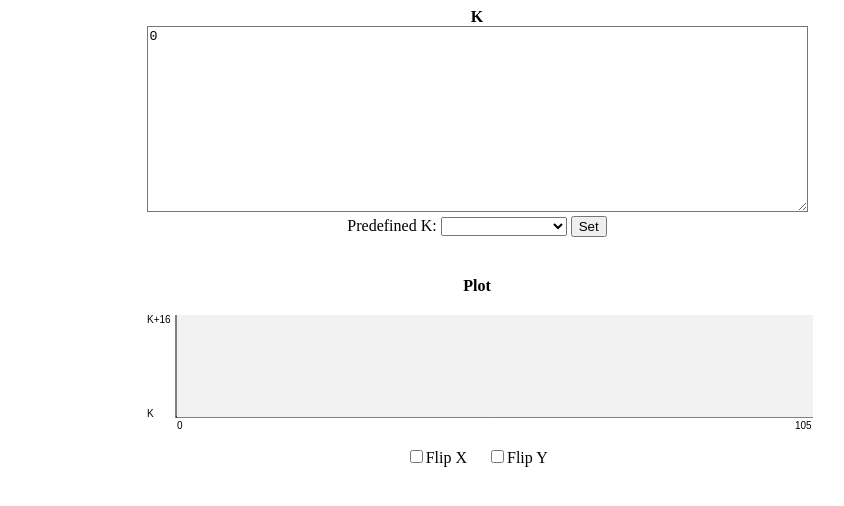
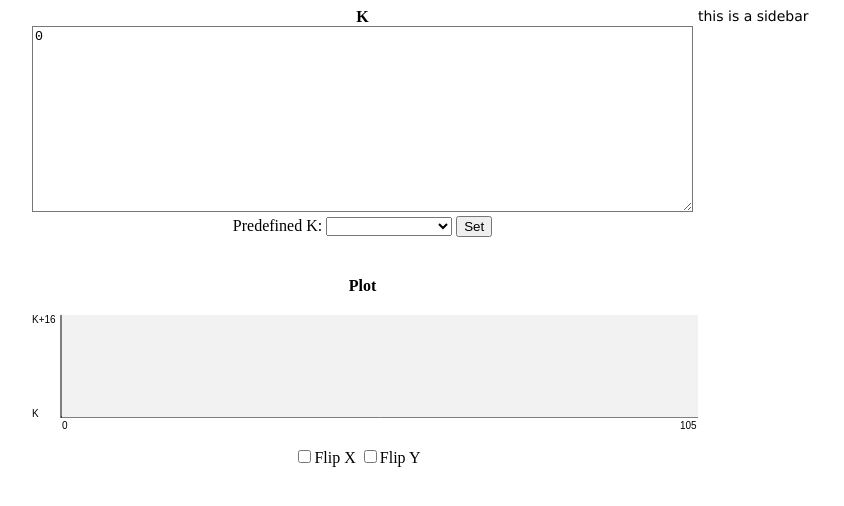
Before and after one commit to eliben/tupperformula, a plain HTML site: page index.html in a window 1280 px wide. Shown: the whole page, without its empty margins (163-1007 px from the left). Drawn offline with Linux system fonts and the light colour scheme.

Commit message:
Redo layout and add a sidebar

```diff
--- a/index.html
+++ b/index.html
@@ -3,59 +3,58 @@
   .container {
     margin: 0 auto;
     display: grid;
-    grid-template-columns: 1fr 1fr;
+    max-width: 900px;
+    grid-template-columns: 2fr 1fr;
     grid-template-rows: repeat(6, fit-content());
+    grid-template-areas:
+      "ktitle     sidebar"
+      "ktextbox   sidebar"
+      "presetbox  sidebar"
+      "plottitle  sidebar"
+      "plotcanvas sidebar"
+      "flipbox    sidebar"
   }
 
   .ktitle {
-    grid-column: 1 / 3;
-    grid-row: 1;
+    grid-area: ktitle;
     justify-self: center;
     font-weight: bold;
   }
 
   .ktextbox {
-    grid-column: 1 / 3;
-    grid-row: 2;
+    grid-area: ktextbox;
     justify-self: center;
   }
 
   .presetbox {
-    grid-column: 1 / 3;
-    grid-row: 3;
+    grid-area: presetbox;
     justify-self: center;
   }
 
   .plottitle {
-    grid-column: 1 / 3;
-    grid-row: 4;
+    grid-area: plottitle;
     justify-self: center;
     font-weight: bold;
     padding-top: 40px;
   }
 
   .plotcanvas {
-    grid-column: 1 / 3;
-    grid-row: 5;
+    grid-area: plotcanvas;
     justify-self: center;
   }
 
-  .flipx {
-    grid-column: 1;
-    grid-row: 6;
+  .flipbox {
+    grid-area: flipbox;
+    justify-self: center;
     text-align: center;
-    justify-self: right;
     padding-top: 6px;
     padding-right: 10px;
   }
 
-  .flipy {
-    grid-column: 2;
-    grid-row: 6;
-    text-align: center;
-    justify-self: left;
-    padding-top: 6px;
-    padding-left: 10px;
+  .sidebar {
+    grid-area: sidebar;
+    font-family: Verdana, sans-serif;
+    font-size: 14px;
   }
 </style>
 
@@ -74,11 +73,12 @@
     <div class="plotcanvas">
       <canvas id="plot" width="700" height="150"></canvas>
     </div>
-    <div class="flipx">
+    <div class="flipbox">
       <input type="checkbox" id="flipx"><label for="flipx">Flip X</label></input>
+      <input type="checkbox" id="flipy"><label for="flipy">Flip Y</label></input>
     </div>
-    <div class="flipy">
-      <input type="checkbox" id="flipy"><label for="flipy">Flip Y</label></input>
+    <div class="sidebar">
+      this is a sidebar
     </div>
   </div>
 
```
